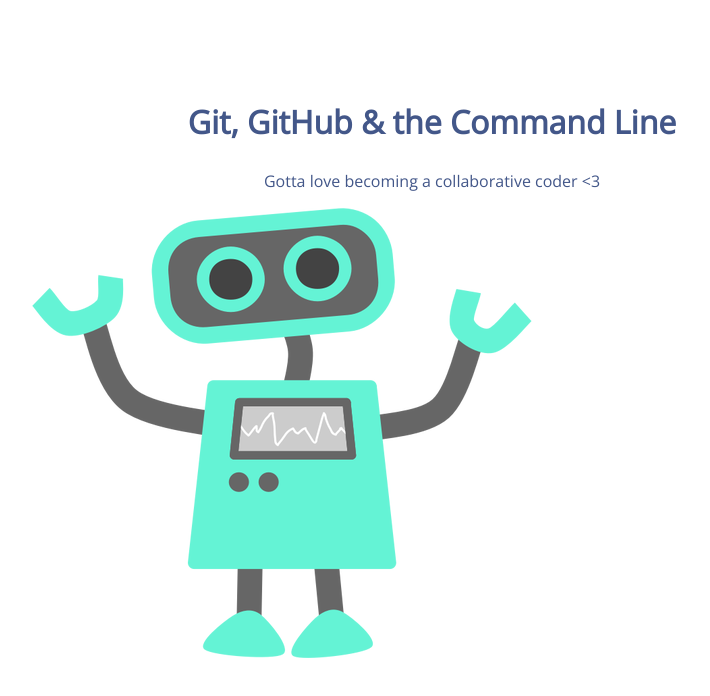
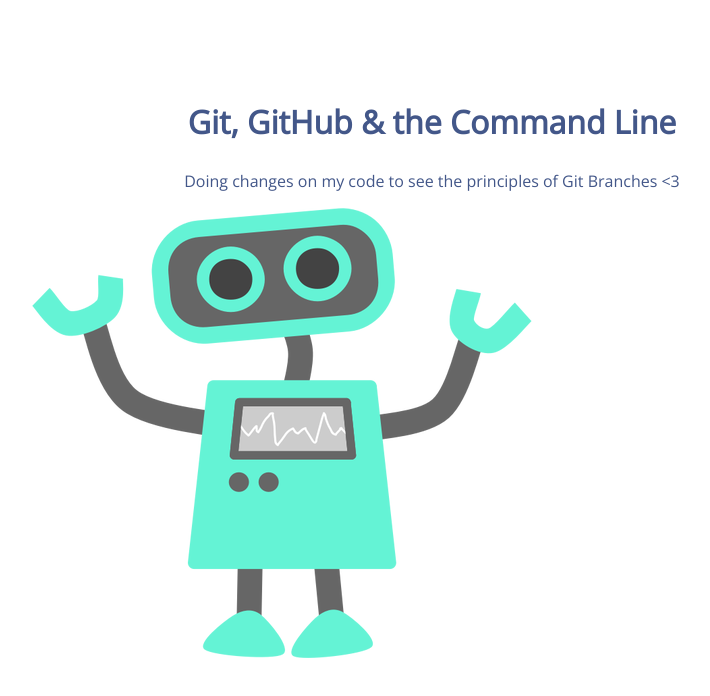
Before and after one commit to MathildePlatteau/105-project, a plain HTML site: page index.html in a window 1280 px wide. Shown: the whole page, without its empty margins (208-918 px from the left). Drawn offline with nearby package versions, Linux system fonts and the light colour scheme.

Commit message:
Changes for Branches

```diff
--- a/index.html
+++ b/index.html
@@ -9,7 +9,7 @@
 <body>
 	<section>
 		<h1>Git, GitHub & the Command Line</h1>
-		<p>Gotta love becoming a collaborative coder <3</p>
+		<p>Doing changes on my code to see the principles of Git Branches <3</p>
 		<img src="img/happy-blue-robot.png">
 	</section>
 </body>
```
